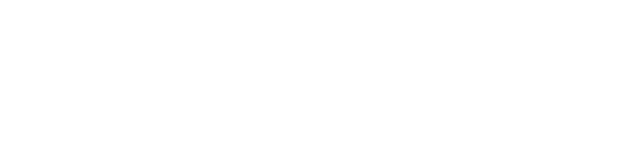
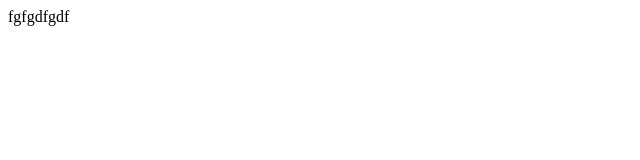
Before and after one commit to ManoelHA/modulogit, a plain HTML site: page index.html in a window 1280 px wide. Shown: the full height of the page, 0-640 px from the left. Drawn offline with Linux system fonts and the light colour scheme.

Commit message:
alteração teste revert

```diff
--- a/index.html
+++ b/index.html
@@ -5,5 +5,8 @@
 </head>
 <body>
 
+
+fgfgdfgdf
+
 </body>
 </html>
```
Also changed, not shown: 1 other file.
